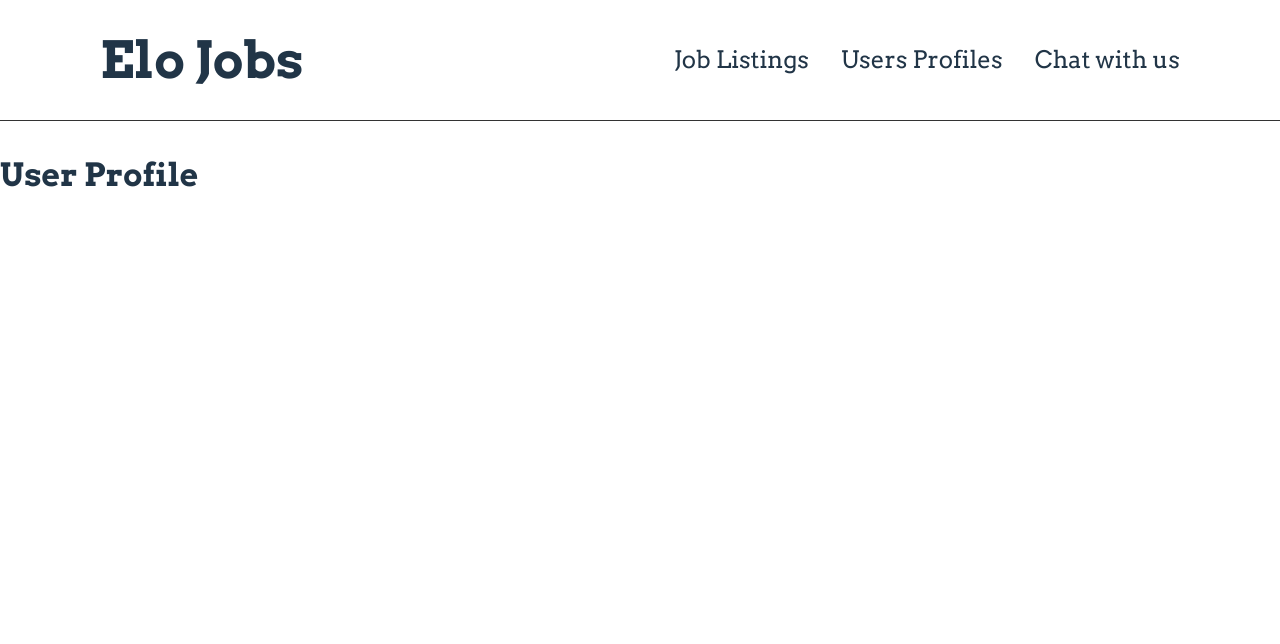
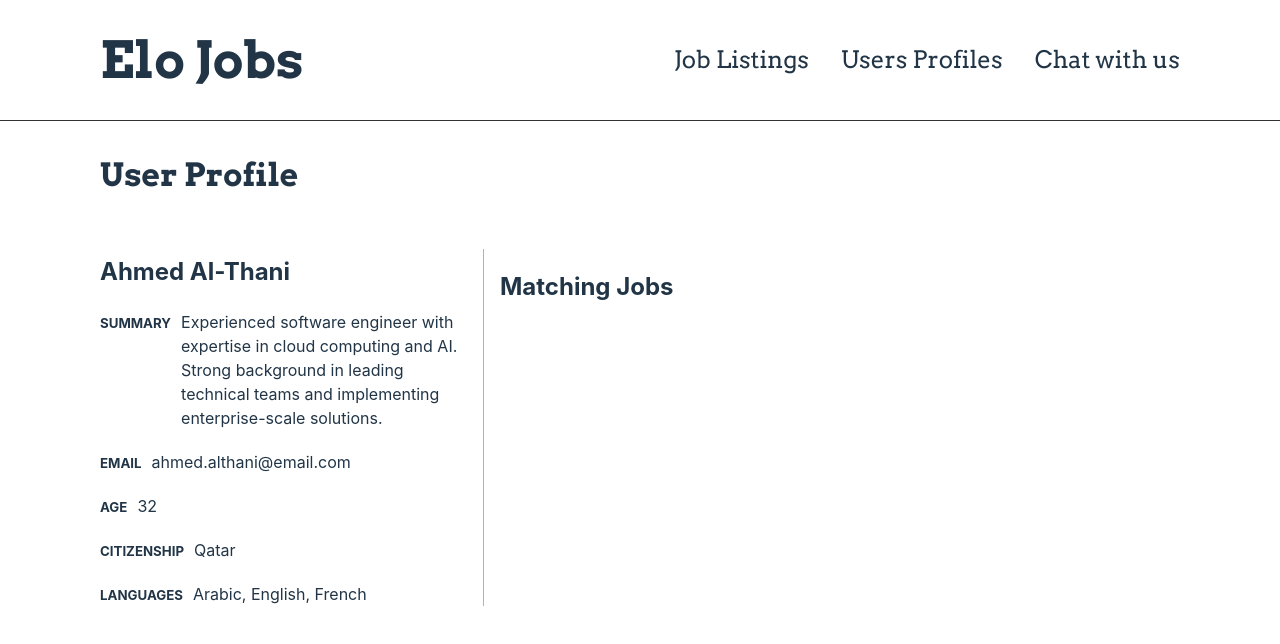
Before and after one commit to nursh/Elo-Jobs, a React (Vite) app: page /users/1 in a window 1280 px wide. Shown: the top 644 px of the page. Built offline with nearby package versions, Linux system fonts and the light colour scheme.

Commit message:
Refactor profile detail

```diff
--- /dev/null
+++ b/src/components/ProfileDetail.tsx
@@ -0,0 +1,13 @@
+type Props = {
+  title: string;
+  value: string | number;
+}
+
+export default function ProfileDetail({ title, value }: Props) {
+  return (
+    <div className="profile-detail">
+      <h5>{title}</h5>
+      <p>{value}</p>
+    </div>
+  )
+}
--- /dev/null
+++ b/src/components/UserDetails.tsx
@@ -0,0 +1,26 @@
+import { getLanguages } from "../utils/dataFormat"
+import { UserReal } from "../utils/types"
+import ProfileDetail from "./ProfileDetail"
+
+type Props = {
+  user: UserReal
+}
+
+export default function UserDetails({ user }: Props) {
+
+  return (
+    <>
+      <div className="profile-heading">
+        <h2>{user.name}</h2>
+      </div>
+
+      <div className="profile-details">
+        <ProfileDetail title="summary" value={user.summary} />
+        <ProfileDetail title="email" value={user.email} />
+        <ProfileDetail title="age" value={user.age} />
+        <ProfileDetail title="citizenship" value={user.citizenship || 'None'} />
+        <ProfileDetail title="languages" value={getLanguages(user.languages.map(({ name }) => name))} />
+      </div>
+    </>
+  )
+}
--- a/src/pages/UserProfile.tsx
+++ b/src/pages/UserProfile.tsx
@@ -1,6 +1,7 @@
 import { useParams } from "react-router";
 import { PageHeading } from "../components/Header";
-import { jobs, users } from "../utils/data";
+import { jobs, qatariUsers, users } from "../utils/data";
+import UserDetails from "../components/UserDetails";
 
 type Params = {
   userId: string;
@@ -8,12 +9,20 @@ type Params = {
 
 export function UserProfile() {
   const { userId } = useParams<Params>();
-  const user = users.find(({ id }) => id === Number(userId))!;
-  const matchedJobs = jobs.filter(({ requiredEmploymentStatus }) => requiredEmploymentStatus === user .employmentStatus)
+  const user = qatariUsers.find(({ id }) => id === Number(userId))!;
+  const matchedJobs = jobs.filter(({ requiredCitizenship }) => requiredCitizenship === user.citizenship)
 
   return (
-    <>
+    <div className="profile-container">
       <PageHeading name="User Profile" />
-    </>
+      <div className="side-details">
+        <UserDetails user={user} />
+      </div>
+
+      <div>
+        <h2>Matching Jobs</h2>
+        {/* <JobList jobs={matchedJobs} /> */}
+      </div>
+    </div>
   )
 }
```
